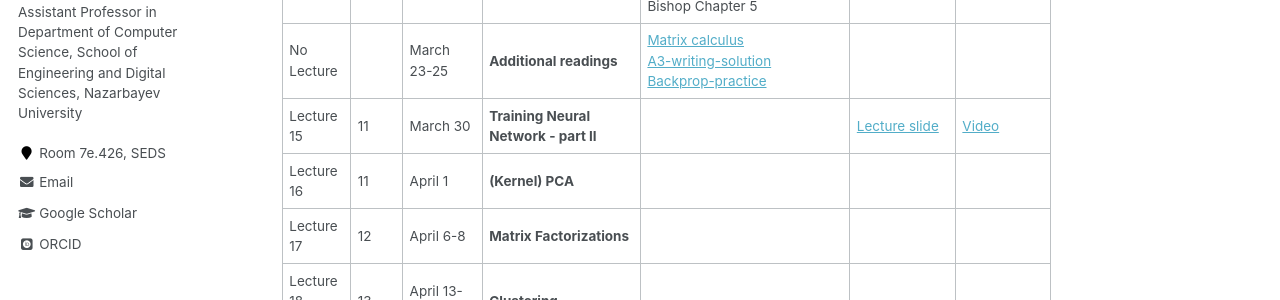
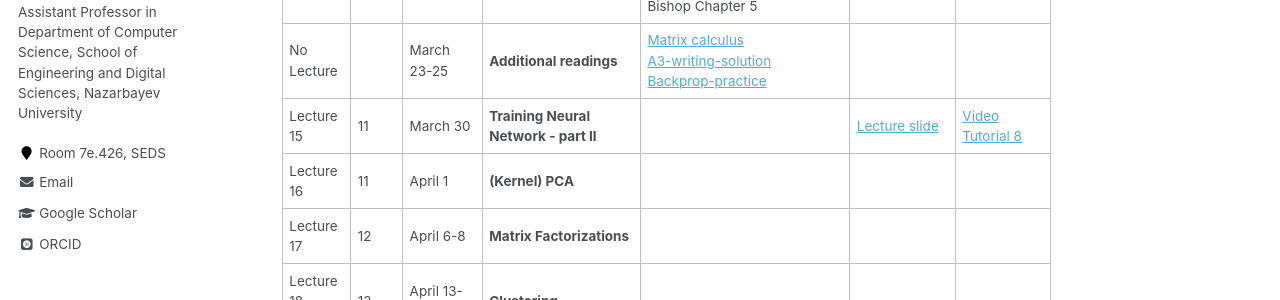
Before and after one commit to tunguyen87/seds-ml, a Jekyll site: the page built from _pages/Lecture.md, in a window 1280 px wide and 900 px high, scrolled down 1437 px. Shown: the part 303-603 px from the top of the window. Built offline with Jekyll 4.4.1, drawn with Linux system fonts in a browser that asks for light colours; some web fonts are replaced.

Commit message:
Update Lecture.md

```diff
--- a/_pages/Lecture.md
+++ b/_pages/Lecture.md
@@ -35,7 +35,7 @@ Last day of classes: April 23
 | Lecture 13   |   9   |March 11    |   **Intro to Neural Network**  | [FeedforwardNets](https://www.deeplearningbook.org/contents/mlp.html)(detailed) <br> [NN-notes](https://cs231n.github.io/neural-networks-1/)(from cs231n) <br>[Nice demos](https://cs.stanford.edu/people/karpathy/convnetjs/) | [Lecture slide](https://drive.google.com/file/d/1cHpfMliMAFmKarGZOmyHHMKhzXNLEU8v/view?usp=sharing)   |  [Video](https://youtu.be/7T6P88BIc6U)  <br>[Midterm review](https://drive.google.com/file/d/1-F3ohVZD9ABahVmm5wDbkrLn785IuGmN/view?usp=sharing)   |
 | Lecture 14<br>(**A4**)   |   10  |March 16-18    |  **Training Neural Network**      | [backprop-notes](https://cs231n.github.io/optimization-2/) <br>[Olah on backprop](http://colah.github.io/posts/2015-08-Backprop/) <br> [Train-NN-1](https://cs231n.github.io/neural-networks-2/),[Train-NN-2](https://cs231n.github.io/neural-networks-3/)(from cs231n) <br>  Bishop Chapter 5  |  [Lecture slide](https://drive.google.com/file/d/1Yc4xBIXPqSPFn4yRYigyYgGPEKIjR2tA/view?usp=sharing)   |  [Video](https://youtu.be/1aU3eobzuq4) <br>[Tutorial 7](https://drive.google.com/file/d/1AI0zv-MjtumkM4ZrKnF8W0wvmjMU0yj0/view?usp=sharing)   |
 | No Lecture   |       |March 23-25   |    **Additional readings**               | [Matrix calculus](https://drive.google.com/drive/folders/1333Nyf4ch13JF2EP5c1CjV7eqcYPEuxl?usp=sharing) <br> [A3-writing-solution](https://drive.google.com/file/d/1yI3itYhVueS_iE-9vppZePc0FkJtkw_h/view?usp=sharing) <br> [Backprop-practice](https://drive.google.com/file/d/18QoGY2v1vx-zctd2yq9vMYn9i5dqNj26/view?usp=sharing)         |          |              |
-| Lecture 15   |   11  |March 30 |    **Training Neural Network - part II**                  |          | [Lecture slide](https://drive.google.com/file/d/1xAIO6C2YtozibELAdrxthm1YkZ4J7DhG/view?usp=sharing)         | [Video](https://youtu.be/OhyIR174IPw)       |
+| Lecture 15   |   11  |March 30 |    **Training Neural Network - part II**                  |          | [Lecture slide](https://drive.google.com/file/d/1xAIO6C2YtozibELAdrxthm1YkZ4J7DhG/view?usp=sharing)         | [Video](https://youtu.be/OhyIR174IPw) <br>[Tutorial 8](https://drive.google.com/file/d/1kXvlY0H4wHe80XfhAOzLuPEPciBdRhLi/view?usp=sharing)         |
 | Lecture 16   |   11  |April 1  |    **(Kernel) PCA**                  |                    |          |              |
 | Lecture 17   |   12   |April 6-8    |   **Matrix Factorizations**                    |                    |          |              |
 | Lecture 18<br>(**A5**)   |   13   |April 13-15  |   **Clustering**                    |                    |          |              |
```
